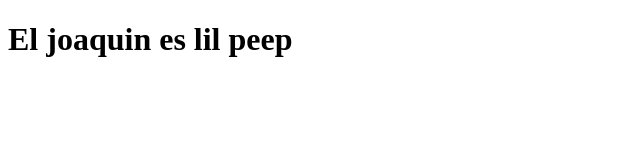
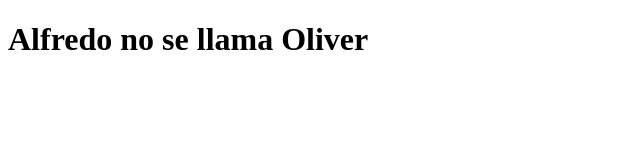
Before and after one commit to AlfredOliver23/Trabajo_E5_Tribu, a plain HTML site: page index.html in a window 1280 px wide. Shown: the whole page, without its empty margins (0-640 px from the left). Drawn offline with Linux system fonts and the light colour scheme.

Commit message:
cambio x

```diff
--- a/index.html
+++ b/index.html
@@ -7,6 +7,6 @@
 	<title>Document</title>
 </head>
 <body>
-<h1>El joaquin es lil peep</h1>
+<h1>Alfredo no se llama Oliver</h1>
 </body>
 </html>
```
